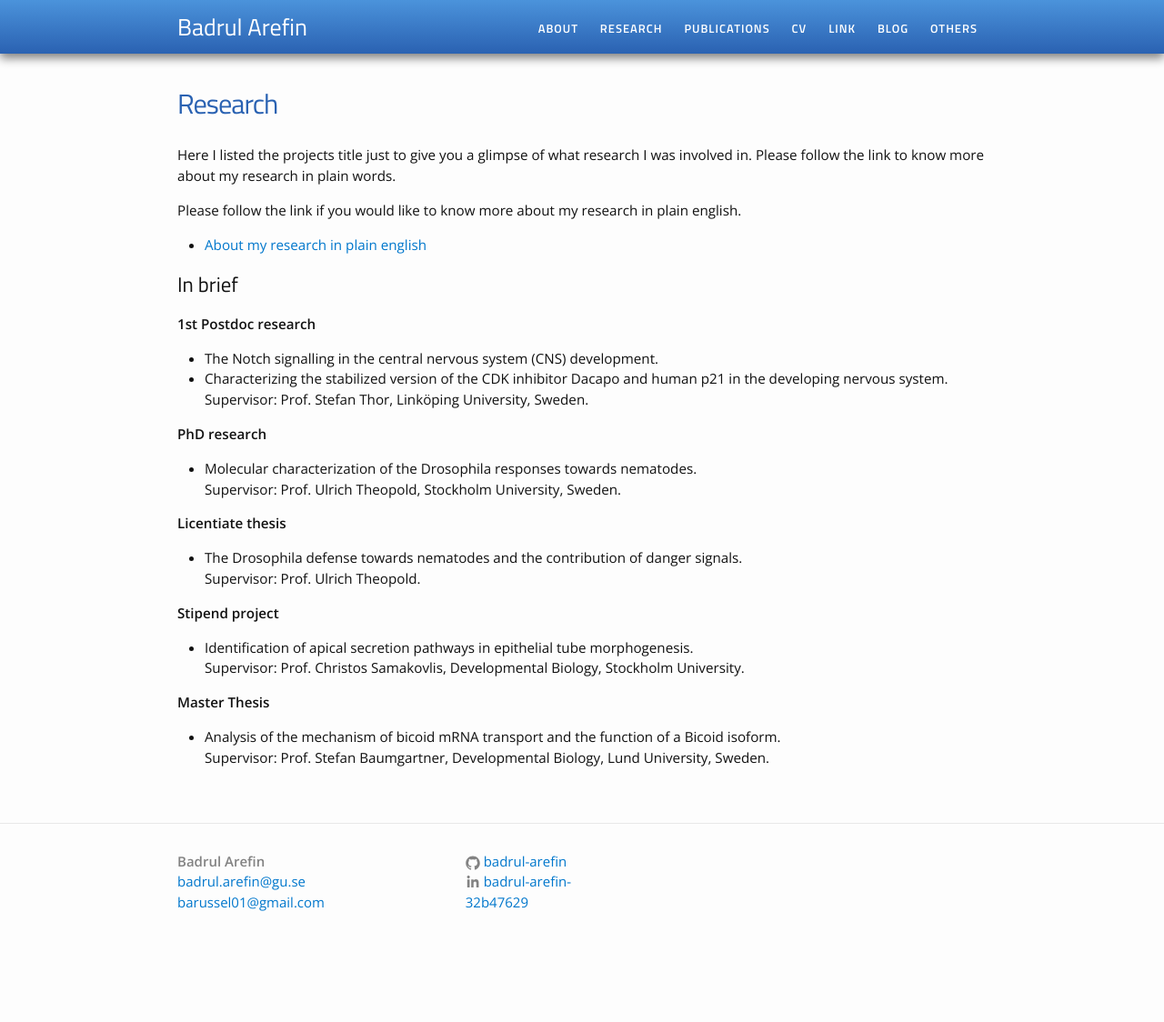
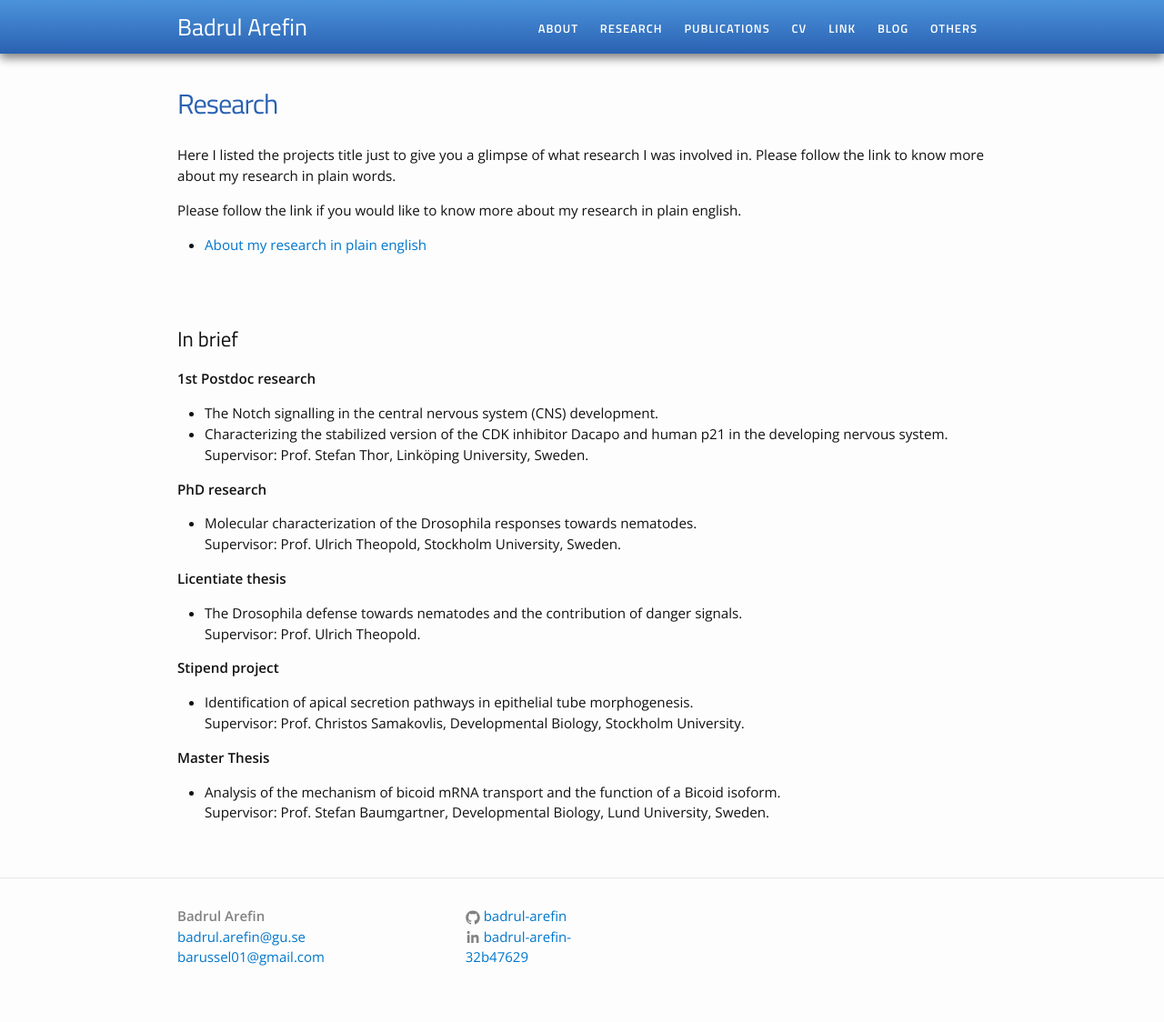
Before and after one commit to Badrul-Arefin/badrul-arefin.github.io, a Jekyll site: the page built from research.md, in a window 1280 px wide. Shown: the whole page at 91% size. Built offline with Jekyll 4.4.1, drawn with Linux system fonts in a browser that asks for light colours; before the commit the page ends 1063 px from its top, so only the background shows below that.

Commit message:
Update research.md

```diff
--- a/research.md
+++ b/research.md
@@ -8,7 +8,8 @@ Here I listed the projects title just to give you a glimpse of what research I w
 Please follow the link if you would like to know more about my research in plain english.
 <ul>
 	<li><a href="/About/about.pdf">About my research in plain english</a></li>
-</ul>
+</ul><br><br>
+
 
 <h2>In brief</h2>
 
```
